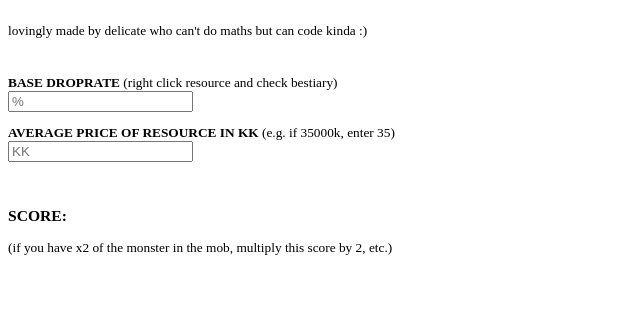
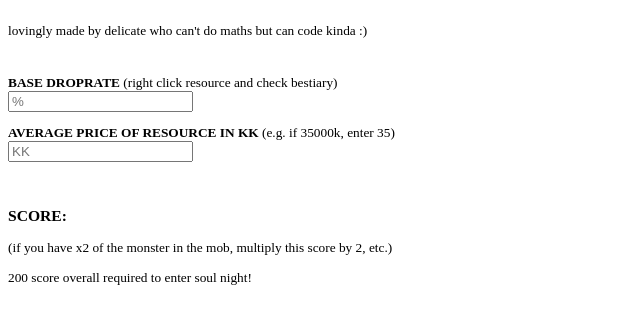
Before and after one commit to feyflux/feyflux.github.io, a plain HTML site: page index.html in a window 1280 px wide. Shown: the part 50-374 px from the top of the page, without its empty margins (0-640 px from the left). Drawn offline with Linux system fonts and the light colour scheme.

Commit message:
Update index.html

```diff
--- a/index.html
+++ b/index.html
@@ -22,6 +22,9 @@
     <p><br><h3>SCORE: <span id="outputScore"></span></h3></p>
     <p>(if you have x2 of the monster in the mob, multiply this score by 2, etc.)
 
+  </p>
+  <p>200 score overall required to enter soul night!</p>
+
 <script>
 function calculate() {
   var bd = document.getElementById('bd').value;
```
